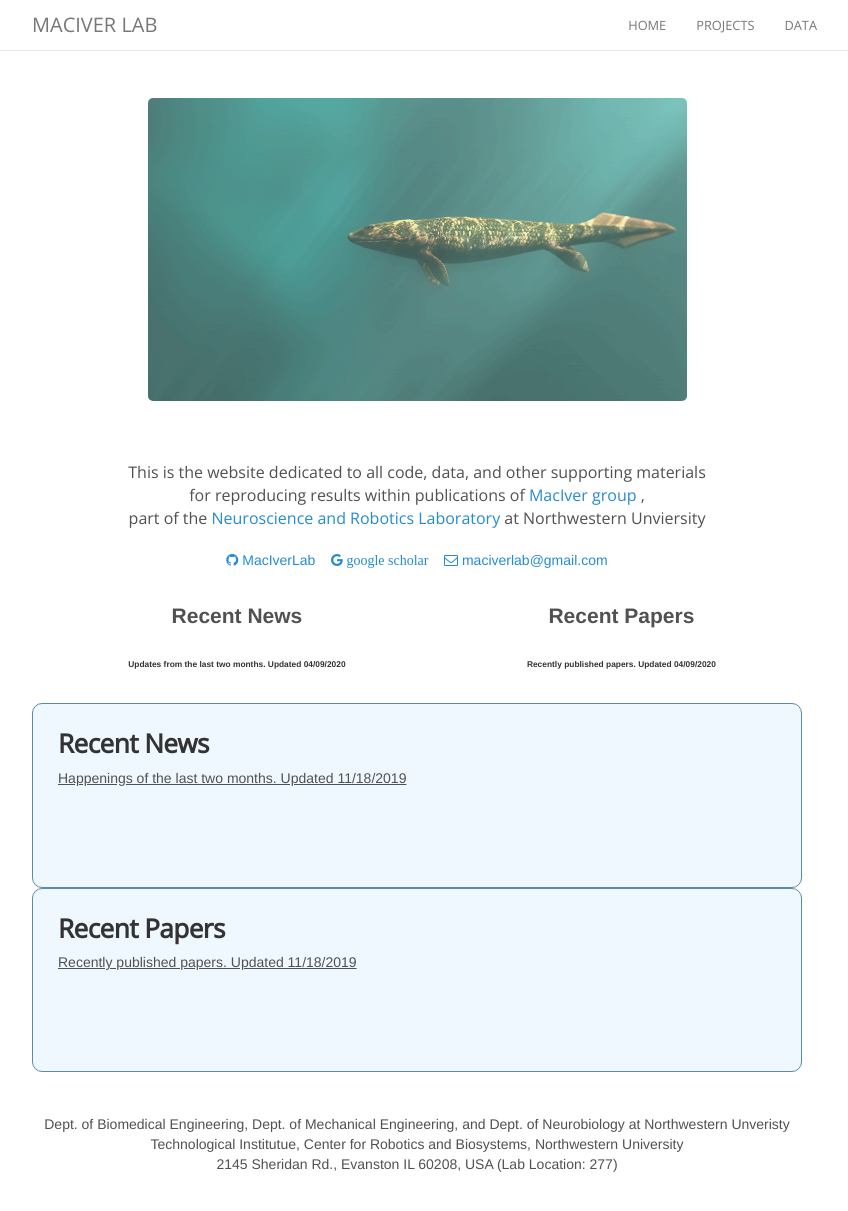
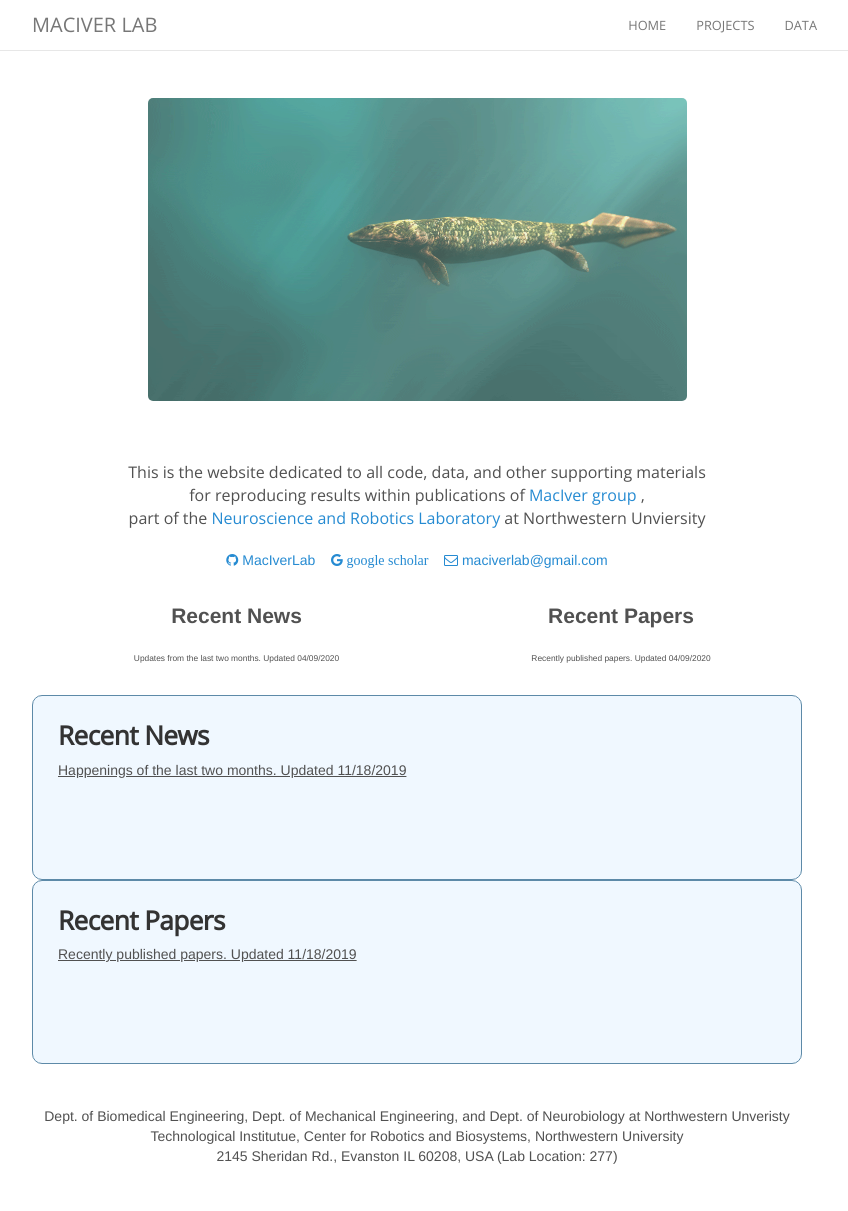
Before and after one commit to maciverlab/maciverlab.github.io, a Jekyll site: the page built from index.html, in a window 1280 px wide and 1216 px high. Shown: the top 1211 px of the window, without its empty margins (223-1071 px from the left). Built offline with Jekyll 4.4.1, drawn with Linux system fonts in a browser that asks for light colours; nearby versions of some CDN libraries; comment, search, counter and statistics services are not loaded.

Commit message:
Update index.html

```diff
--- a/index.html
+++ b/index.html
@@ -23,10 +23,10 @@ layout: default
         </tr>
 
         <tr>
-            <td style="text-align:center">
-                <strong style="font-size:60%;">Updates from the last two months. Updated 04/09/2020</strong></td>
-            <td style="text-align:center">
-                <strong style="font-size:60%;">Recently published papers. Updated 04/09/2020</strong></td>
+            <td style="text-align:center; font-size:60%;">
+                Updates from the last two months. Updated 04/09/2020</td>
+            <td style="text-align:center; font-size:60%;">
+                Recently published papers. Updated 04/09/2020</td>
         </tr>
     </table>
 
```
